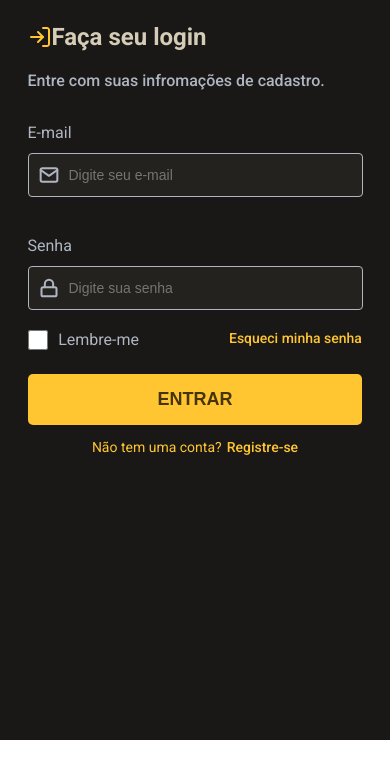
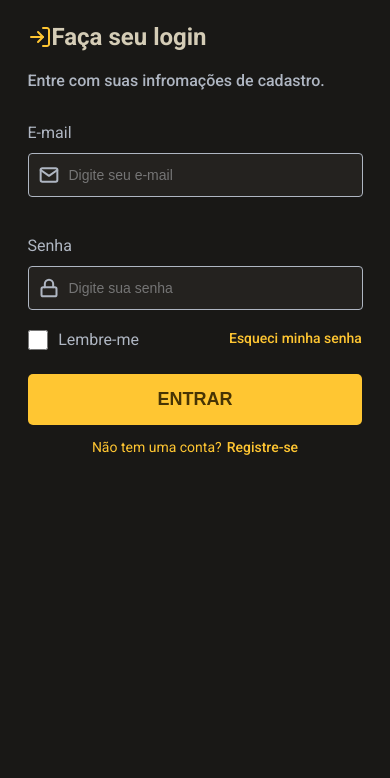
Before and after one commit to Rodrigo-Souza-DEV/Login-Form-Css, a plain HTML site: page index.html in a window 390 px wide. Shown: the part 72-850 px from the top of the page. Drawn offline with Linux system fonts and the light colour scheme.

Commit message:
Update style.css

```diff
--- a/style.css
+++ b/style.css
@@ -184,7 +184,6 @@ a:hover {
     }
     section {
         width: 100%;
-        height: 812px;
         display: block;
         position: relative;
     }
```
